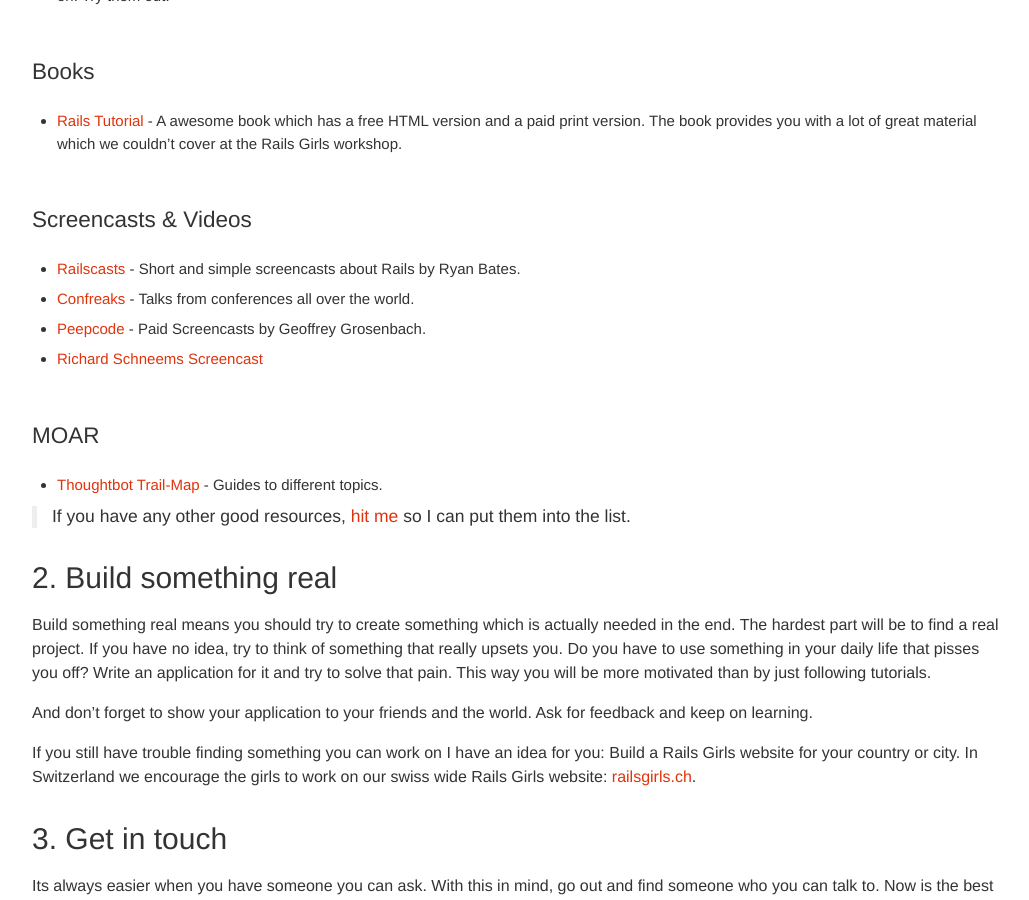
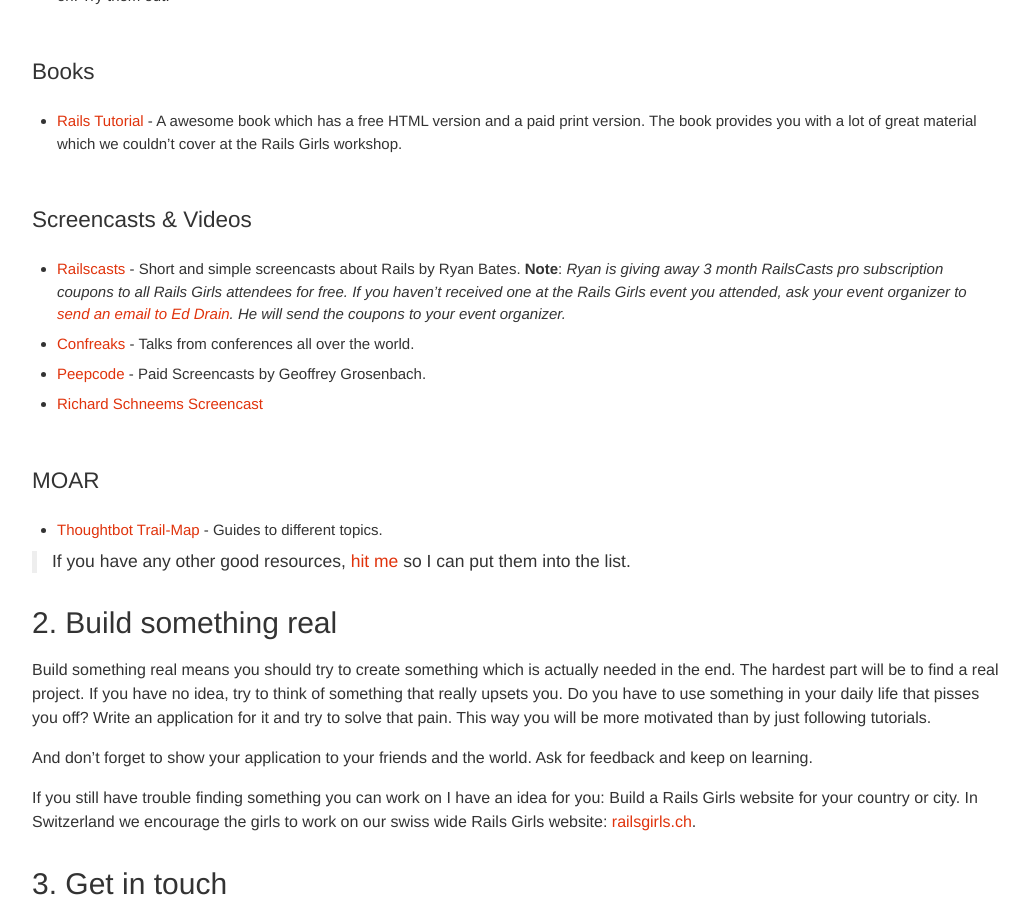
Before and after one commit to railsgirls/guides.railsgirls.com, a Jekyll site: the page built from _posts/2013-04-08-how-to-continue-with-programming.markdown, in a window 1280 px wide and 900 px high, scrolled down 906 px. Shown: the whole window, without its empty margins (53-1082 px from the left). Built offline with Jekyll 4.4.1, drawn with Linux system fonts in a browser that asks for light colours; nearby versions of some CDN libraries; Markdown is read by kramdown in place of the engine named in the settings.

Commit message:
added not about free RailsCasts pro subscription to how to continue guide

```diff
--- a/_posts/2013-04-08-how-to-continue-with-programming.markdown
+++ b/_posts/2013-04-08-how-to-continue-with-programming.markdown
@@ -46,6 +46,8 @@
 ### Screencasts & Videos
 
 * [Railscasts](http://railscasts.com/) - Short and simple screencasts about Rails by Ryan Bates.
+  **Note**: *Ryan is giving away 3 month RailsCasts pro subscription coupons to all Rails Girls attendees for free.
+  If you haven't received one at the Rails Girls event you attended, ask your event organizer to [send an email to Ed Drain](mailto:geekprogrammer.ed@gmail.com). He will send the coupons to your event organizer.*
 * [Confreaks](http://www.confreaks.com/) - Talks from conferences all over the world.
 * [Peepcode](https://peepcode.com/) - Paid Screencasts by Geoffrey Grosenbach.
 * [Richard Schneems Screencast](http://www.youtube.com/user/schneems/videos)
```
